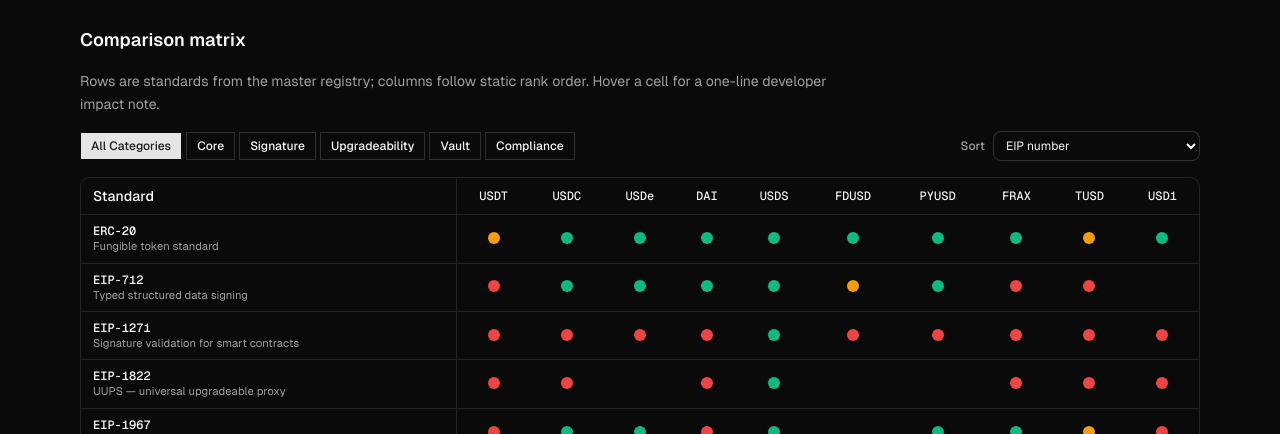
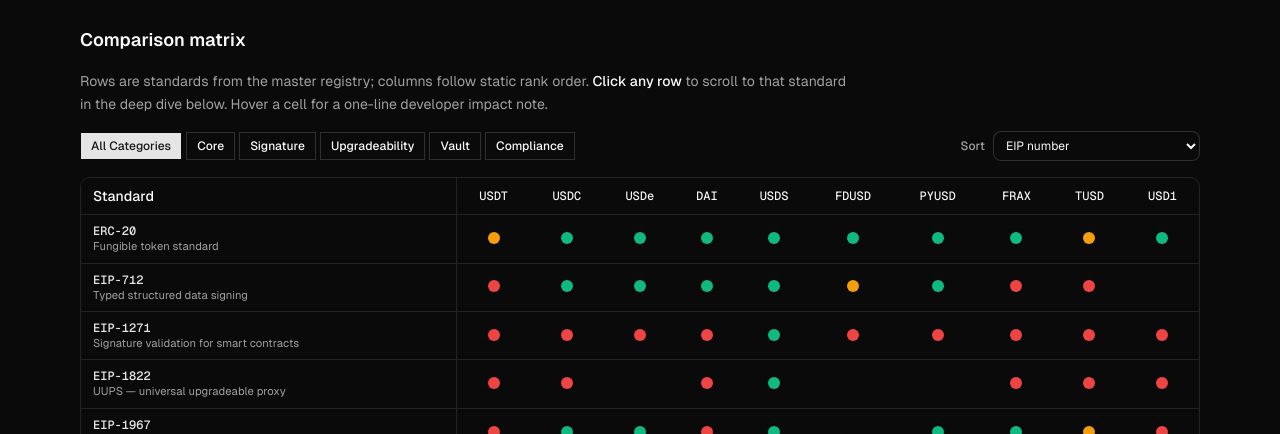
Before and after one commit to blockrockettech/stablemoney.dev, a Next.js app: page /standards in a window 1280 px wide. Shown: the part 366-800 px from the top of the page. Built offline with nearby package versions, Linux system fonts and the light colour scheme; no server answers.

Commit message:
Adding deeplinks

```diff
--- a/app/standards/page.tsx
+++ b/app/standards/page.tsx
@@ -42,16 +42,17 @@ export default function StandardsPage() {
         </p>
       </header>
 
-      <section className="space-y-4">
+      <section id="comparison-matrix" className="scroll-mt-24 space-y-4">
         <h2 className="text-lg font-semibold">Comparison matrix</h2>
         <p className="text-muted-foreground max-w-3xl text-sm leading-relaxed">
-          Rows are standards from the master registry; columns follow static rank order. Hover a
-          cell for a one-line developer impact note.
+          Rows are standards from the master registry; columns follow static rank order.{" "}
+          <span className="text-foreground font-medium">Click any row</span> to scroll to that
+          standard in the deep dive below. Hover a cell for a one-line developer impact note.
         </p>
         <EipMatrix />
       </section>
 
-      <section className="space-y-16">
+      <section id="standards-deep-dive" className="scroll-mt-24 space-y-16">
         <h2 className="text-2xl font-semibold tracking-tight">Standards deep dive</h2>
         {CATEGORY_ORDER.map((category) => (
           <EipCategorySection
--- a/components/EipMatrix.tsx
+++ b/components/EipMatrix.tsx
@@ -5,6 +5,7 @@ import { EIPS } from "@/data/eips"
 import type { Eip, EipCategory, EipStatus } from "@/types/eip"
 import {
   COIN_EIP_SYMBOLS,
+  eipAnchorId,
   getCellStatus,
   getEipImplementation,
 } from "@/lib/eip-helpers"
@@ -24,6 +25,16 @@ function eipSortNumber(eip: Eip): number {
 }
 
 type SortMode = "eip" | "category" | "usdc"
+
+function scrollToEipDeepDive(eipId: string) {
+  const el = document.getElementById(eipAnchorId(eipId))
+  el?.scrollIntoView({ behavior: "smooth", block: "start" })
+  try {
+    history.replaceState(null, "", `#${eipAnchorId(eipId)}`)
+  } catch {
+    /* ignore */
+  }
+}
 
 export function EipMatrix() {
   const [category, setCategory] = useState<EipCategory | "all">("all")
@@ -114,12 +125,25 @@ export function EipMatrix() {
           </thead>
           <tbody>
             {rows.map((eip) => (
-              <tr key={eip.id} className="border-b border-border/70 last:border-0">
+              <tr
+                key={eip.id}
+                className="group border-b border-border/70 transition-colors last:border-0 hover:bg-muted/40"
+                tabIndex={0}
+                role="button"
+                aria-label={`${eip.id} ${eip.name}: open deep dive`}
+                onClick={() => scrollToEipDeepDive(eip.id)}
+                onKeyDown={(e) => {
+                  if (e.key === "Enter" || e.key === " ") {
+                    e.preventDefault()
+                    scrollToEipDeepDive(eip.id)
+                  }
+                }}
+              >
                 <td className="bg-background sticky left-0 z-10 border-r border-border px-3 py-2 shadow-[2px_0_4px_-2px_rgba(0,0,0,0.08)]">
-                  <div className="font-mono text-xs font-semibold">{eip.id}</div>
-                  <div className="text-muted-foreground text-[0.7rem] leading-snug">
-                    {eip.name}
+                  <div className="font-mono text-xs font-semibold text-primary underline-offset-2 group-hover:underline">
+                    {eip.id}
                   </div>
+                  <div className="text-muted-foreground text-[0.7rem] leading-snug">{eip.name}</div>
                 </td>
                 {COIN_EIP_SYMBOLS.map((sym) => {
                   const status = getCellStatus(sym, eip.id)
@@ -129,14 +153,14 @@ export function EipMatrix() {
                     <td key={sym} className="px-2 py-2 text-center align-middle">
                       <span
                         className="inline-flex justify-center"
-                        title={title}
+                        title={`${title} — click row for ${eip.id} deep dive`}
                       >
                         <span
                           className={cn(
                             "inline-block size-3 rounded-full ring-2 ring-background",
                             statusDot[status],
                           )}
-                          aria-label={`${sym} ${eip.id}: ${status}`}
+                          aria-hidden
                         />
                       </span>
                     </td>
```
